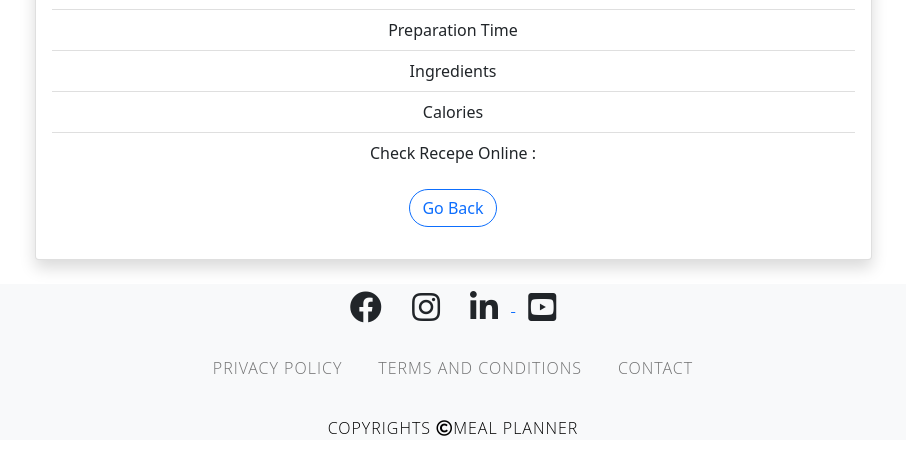
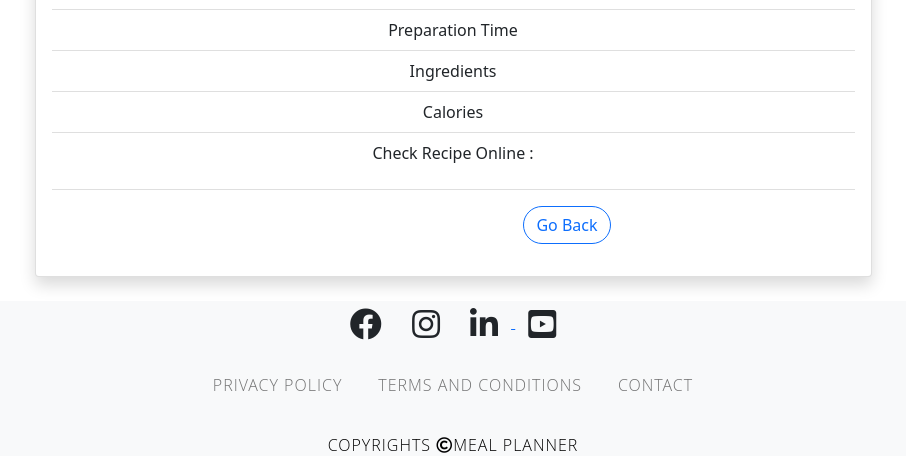
Before and after one commit to markotomic93/Team-3-MealPlanner-Project, a Symfony app: template MealPlan/templates/meal/details.html.twig in a window 1280 px wide. Shown: the part 567-1023 px from the top of the page, without its empty margins (187-1093 px from the left). Run offline with Twig, Linux system fonts and the light colour scheme; the template is opened without the code that fills it, so the values that code supplies are empty; some libraries are stand-ins or nearby versions.

Commit message:
recepe to recipe

```diff
--- a/MealPlan/templates/meal/details.html.twig
+++ b/MealPlan/templates/meal/details.html.twig
@@ -18,7 +18,7 @@
                     <li class="list-group-item"><p class="card-text">Ingredients</p>{{ meals.ingredients }}</li>
                     <li class="list-group-item"><p class="card-text">Calories</p>{{ meals.calories }}</li>
 
-                    <li class="list-group-item"><p class="card-text">Check Recepe Online :</p>{{ meals.url }}</li>
+                    <li class="list-group-item"><p class="card-text">Check Recipe Online :</p><a href="#">{{ meals.url }}<a/></li>
                 </ul>
                     <div class="card-body d-flex justify-content-evenly">
 
```
